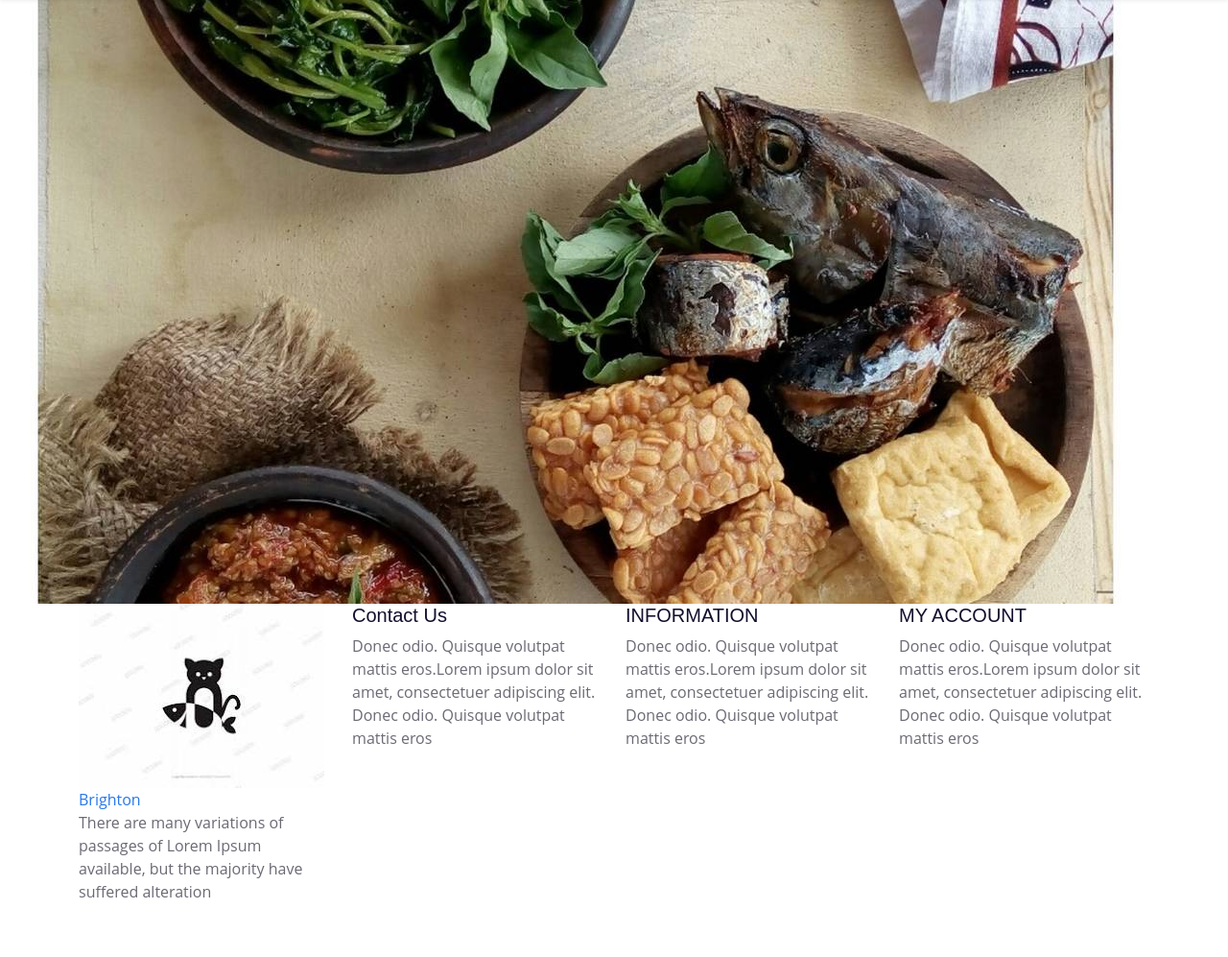
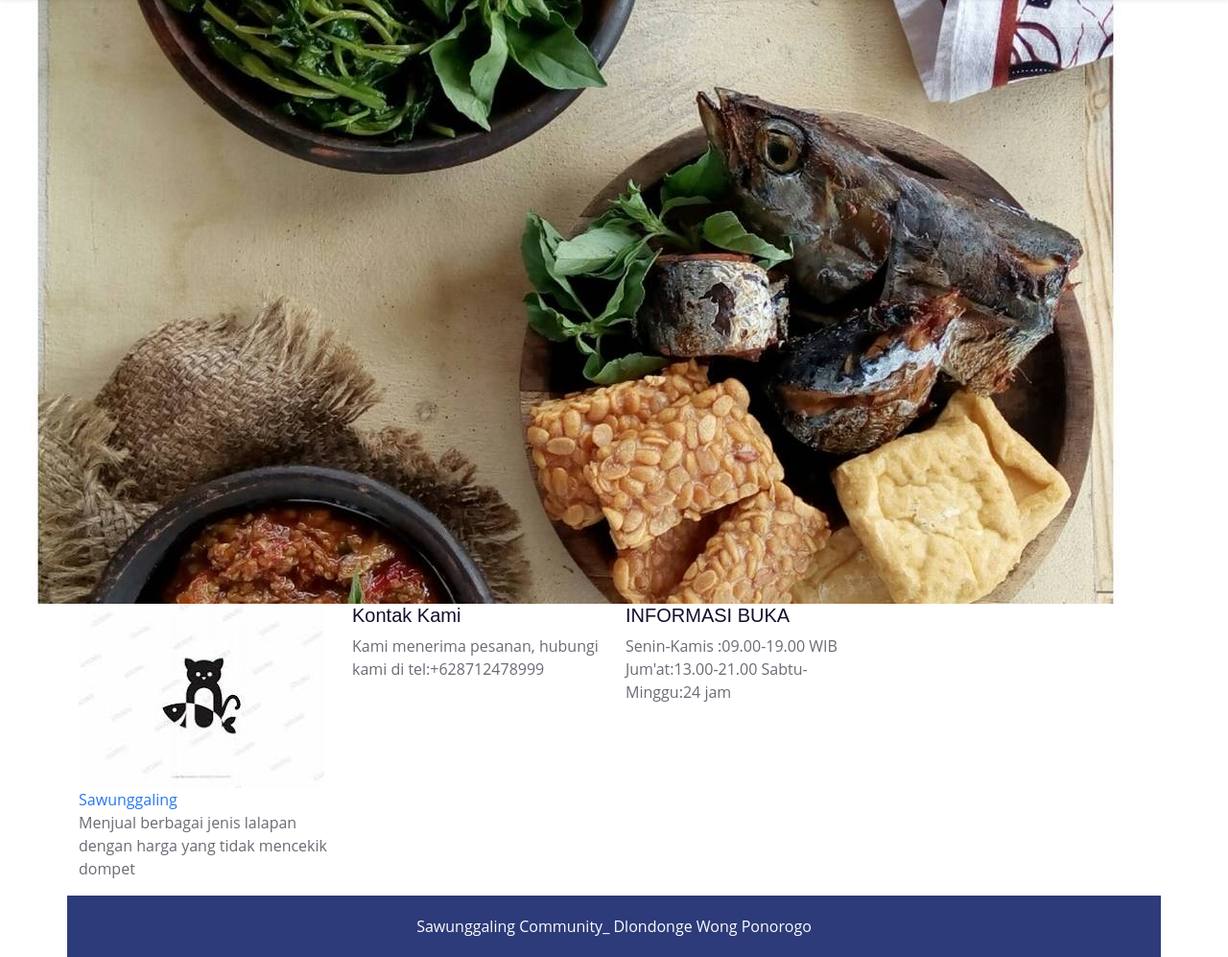
Before and after one commit to NandaaAyyy/UAS_NANDA, a Django app: page / in a window 1280 px wide. Shown: the part 69-1066 px from the top of the page at 96% size. Before the commit the page ends 1004 px from the top, so only its background shows below. Run offline with Django 4.2, Linux system fonts and the light colour scheme.

Commit message:
push yg ke-3

```diff
--- a/GoMakanan/static/css/style.css
+++ b/GoMakanan/static/css/style.css
@@ -25,8 +25,8 @@ h6,
     font-weight: 500 !important;
 }
 client_section .client_container .img-box {
-    width: 150px;
-    border: 5px solid #7f7f31;
+    width: 130px;
+    border: 5px solid #7f3165;
     border-radius: 100%;
   }
 
@@ -35,11 +35,11 @@ client_section .client_container .img-box {
   }
 
   .client_section .client_container .detail-box {
-    margin-top: 10px;
+    margin-top: 60px;
   }
 
   .client_section .client_container .detail-box h4 {
-    text-transform:capitalize;
+    text-transform:uppercase;
     color: #1d1b28;
     font-weight: normal;
   }
@@ -57,3 +57,18 @@ client_section .client_container .img-box {
   .client_section .client_container .detail-box img {
     width: 60px;
   }
+  .footer_section {
+    background-color: #252525;
+    padding: 20px;
+    background-color: #2d3b7a;
+  }
+
+  .footer_section p {
+    margin: 0;
+    text-align: center;
+    color: #fefdfc;
+  }
+
+  .footer_section a {
+    color: #fefdfc;
+  }
--- a/GoMakanan/templates/home.html
+++ b/GoMakanan/templates/home.html
@@ -6,7 +6,7 @@
     <meta name="viewport" content="width=device-width, initial-scale=1.0">
     <title>JualBeli Lalapan</title>
     <link href="{% static 'css/bootstrap.min.css' %}" rel="stylesheet"/>
-    <link href="{% static 'css/style.css}" rel="stylesheet"/>
+    <link href="{% static 'css/style.css' %}" rel="stylesheet"/>
 </head>
 <body>
  <nav class="navbar navbar-expand-lg bg-white navbar-light shadow-sm py-3 py-lg-0 px-3 px-lg-0">
@@ -36,51 +36,42 @@
             <a href="">
               <img src="{% static 'img/images.jpg'%}" alt="" />
               <span>
-                Brighton
+                Sawunggaling
               </span>
             </a>
           </div>
           <p>
-            There are many variations of passages of Lorem Ipsum available,
-            but the majority have suffered alteration
+            Menjual berbagai jenis lalapan dengan harga yang tidak mencekik dompet
           </p>
         </div>
       </div>
       <div class="col-md-3">
         <div class="info_links ">
           <h5>
-            Contact Us
+            Kontak Kami
           </h5>
           <p class="pr-0 pr-md-4 pr-lg-5">
-            Donec odio. Quisque volutpat mattis eros.Lorem ipsum dolor sit amet, consectetuer adipiscing elit. Donec
-            odio. Quisque volutpat mattis eros
+            Kami menerima pesanan, hubungi kami di tel:+628712478999
           </p>
         </div>
       </div>
       <div class="col-md-3">
         <div class="info_insta">
           <h5>
-            INFORMATION
+           INFORMASI BUKA
           </h5>
           <p class="pr-0 pr-md-4 pr-md-5">
-            Donec odio. Quisque volutpat mattis eros.Lorem ipsum dolor sit amet, consectetuer adipiscing elit. Donec
-            odio. Quisque volutpat mattis eros
+            Senin-Kamis :09.00-19.00 WIB
+            Jum'at:13.00-21.00
+            Sabtu-Minggu:24 jam
           </p>
         </div>
       </div>
-      <div class="col-md-3">
-        <div class="pl-0 pl-lg-5 pl-md-4">
-          <h5>
-            MY ACCOUNT
 
-          </h5>
-          <p>
-            Donec odio. Quisque volutpat mattis eros.Lorem ipsum dolor sit amet, consectetuer adipiscing elit. Donec
-            odio. Quisque volutpat mattis eros
-          </p>
-
-        </div>
-      </div>
-    </div>
-  </div>
 </section>
+ <section class="container-fluid footer_section">
+    <p>
+      Sawunggaling Community_
+      Dlondonge Wong Ponorogo</a>
+    </p>
+  </section>
```
Also changed, not shown: GoMakanan/static/js/main.js (added, +72 -0 lines).
